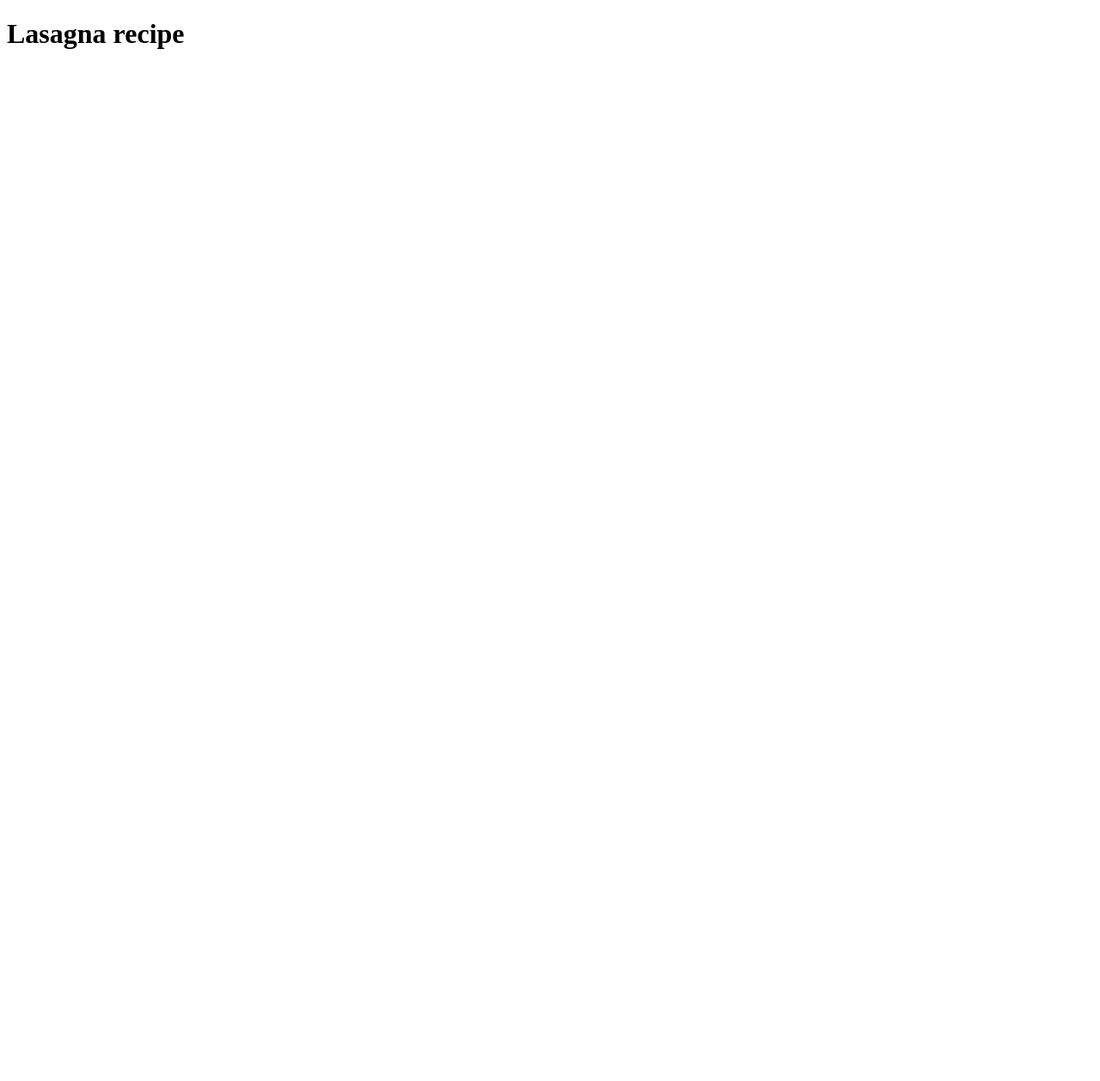
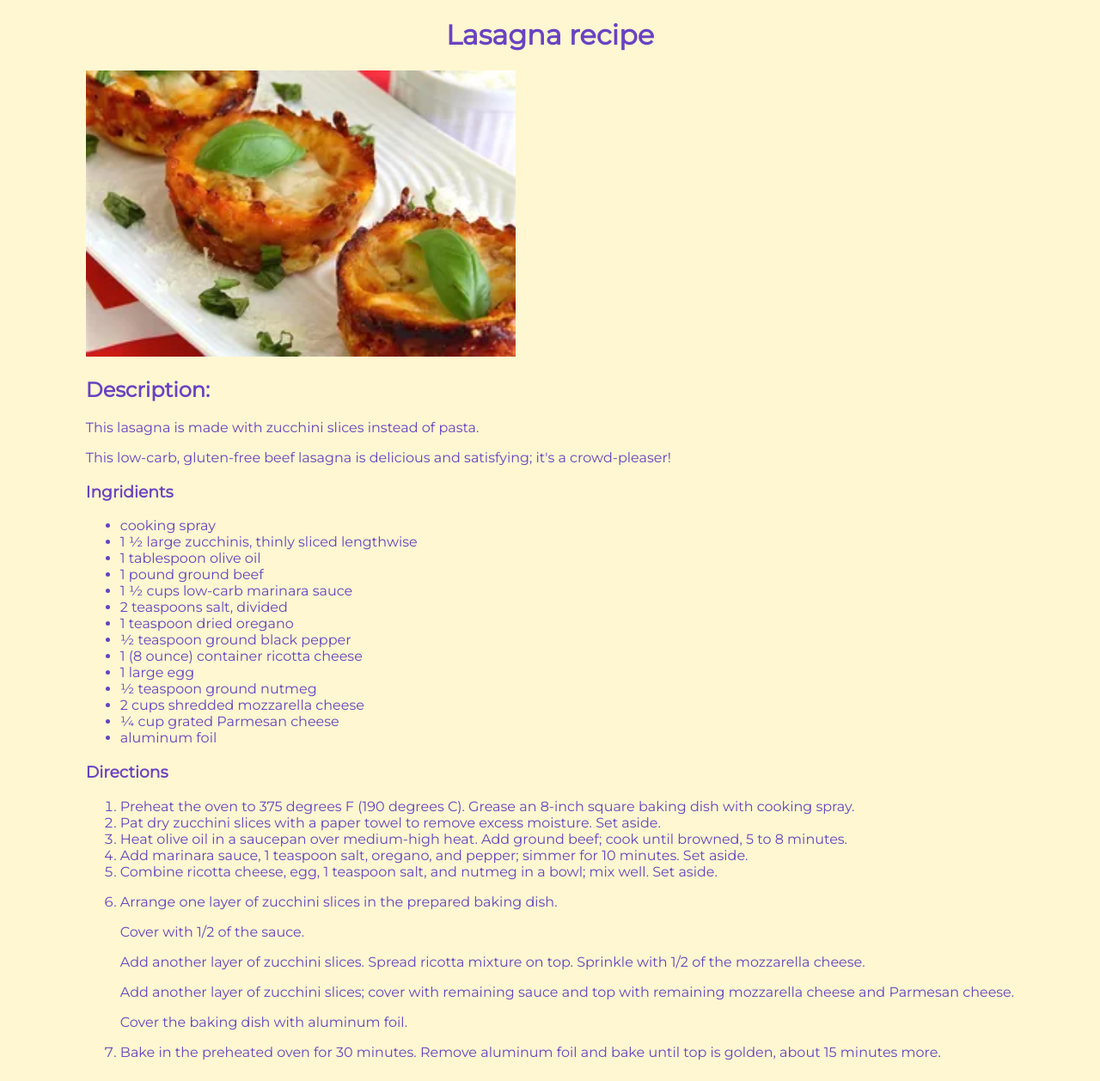
Before and after one commit to oksanapetrosky/odin-recipes, a plain HTML site: page recipes/lasagna.html in a window 1280 px wide. Shown: the whole page at 86% size. Before the commit the page ends 800 px from the top, so only its background shows below. Drawn offline with Linux system fonts and the light colour scheme.

Commit message:
Added a first lasagna recipe to my app

```diff
--- a/recipes/lasagna.html
+++ b/recipes/lasagna.html
@@ -4,8 +4,59 @@
     <meta charset="UTF-8">
     <meta name="viewport" content="width=device-width, initial-scale=1.0">
     <title>Document</title>
+    <link rel="stylesheet" href="recipes.css">
+    <link rel="preconnect" href="https://fonts.googleapis.com">
+<link rel="preconnect" href="https://fonts.gstatic.com" crossorigin>
+<link href="https://fonts.googleapis.com/css2?family=Montserrat:ital@0;1&display=swap" rel="stylesheet">
 </head>
 <body>
     <h1>Lasagna recipe</h1>
+    <div class="margin">
+        <div >
+            <img id="image" src="lasagna.jpg" alt="myfirstrecipe">
+            <h2>Description:</h2>
+            <p>This lasagna is made with zucchini slices instead of pasta.</p>
+            <p>This low-carb, gluten-free beef lasagna is delicious and satisfying; it's a crowd-pleaser!</p>
+            <h3>Ingridients</h3>
+            <ul>
+            <li>cooking spray</li>
+            <li>1 ½ large zucchinis, thinly sliced lengthwise</li>
+            <li>1 tablespoon olive oil</li>
+            <li>1 pound ground beef</li>
+            <li>1 ½ cups low-carb marinara sauce</li>
+            <li>2 teaspoons salt, divided</li>
+            <li>1 teaspoon dried oregano</li>
+            <li>½ teaspoon ground black pepper</li>
+            <li>1 (8 ounce) container ricotta cheese</li>
+            <li>1 large egg</li>
+            <li>½ teaspoon ground nutmeg</li>
+            <li>2 cups shredded mozzarella cheese</li>
+            <li>¼ cup grated Parmesan cheese</li>
+            <li>aluminum foil</li>
+           </ul>
+           <h3>Directions</h3>
+           <ol>
+            <li>Preheat the oven to 375 degrees F (190 degrees C). Grease an 8-inch square baking dish with cooking spray.</li>
+            <li>Pat dry zucchini slices with a paper towel to remove excess moisture. Set aside.</li>
+            <li>Heat olive oil in a saucepan over medium-high heat. Add ground beef; cook until browned, 5 to 8 minutes.</li>
+            <li>Add marinara sauce, 1 teaspoon salt, oregano, and pepper; simmer for 10 minutes. Set aside.</li>
+            <li>Combine ricotta cheese, egg, 1 teaspoon salt, and nutmeg in a bowl; mix well. Set aside.</li>
+            <li><p>Arrange one layer of zucchini slices in the prepared baking dish.</p>
+                <p>Cover with 1/2 of the sauce. </p>
+                <p> Add another layer of zucchini slices. Spread ricotta mixture on top. Sprinkle with 1/2 of the mozzarella cheese.</p>
+                <p>  Add another layer of zucchini slices; cover with remaining sauce and top with remaining mozzarella cheese and Parmesan cheese.</p>
+                <p>Cover the baking dish with aluminum foil.</p>
+            </li>
+            <li>Bake in the preheated oven for 30 minutes. Remove aluminum foil and bake until top is golden, about 15 minutes more.</li>
+            </ol>
+        </div>
+
+
+
+
+        </div>
+
+
+
 </body>
 </html>
--- /dev/null
+++ b/recipes/recipes.css
@@ -0,0 +1,19 @@
+body {
+    background-color: #fff7d1;
+}
+.margin {
+    display: flex;
+    justify-content: center;
+}
+ h2, h3, p, li {
+    color: #6A42C2;
+    font-family: "Montserrat", sans-serif;
+}
+h1 {
+    text-align: center;
+    color: #6A42C2;
+    font-family: "Montserrat", sans-serif;
+}
+#image {
+    width: 500px;
+}
```
Also changed, not shown: index.html (+1 -1 lines), recipes/lasagna.jpg (added).
